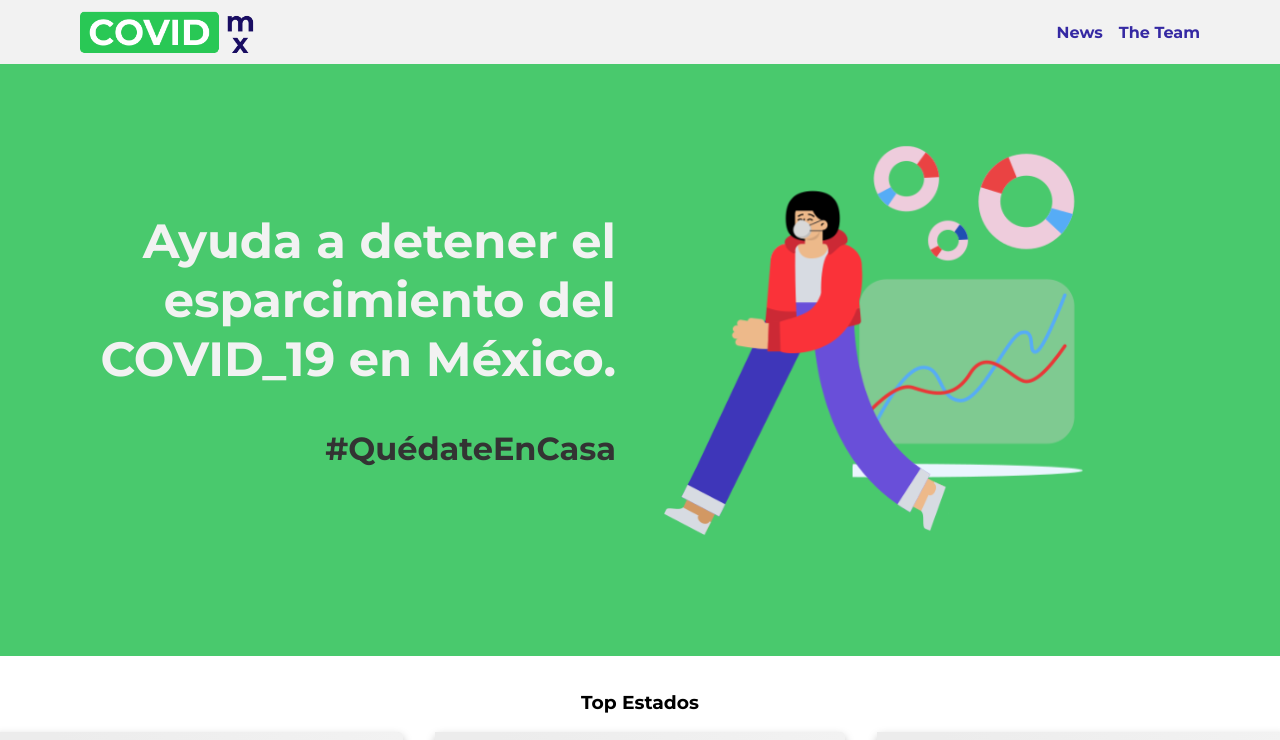
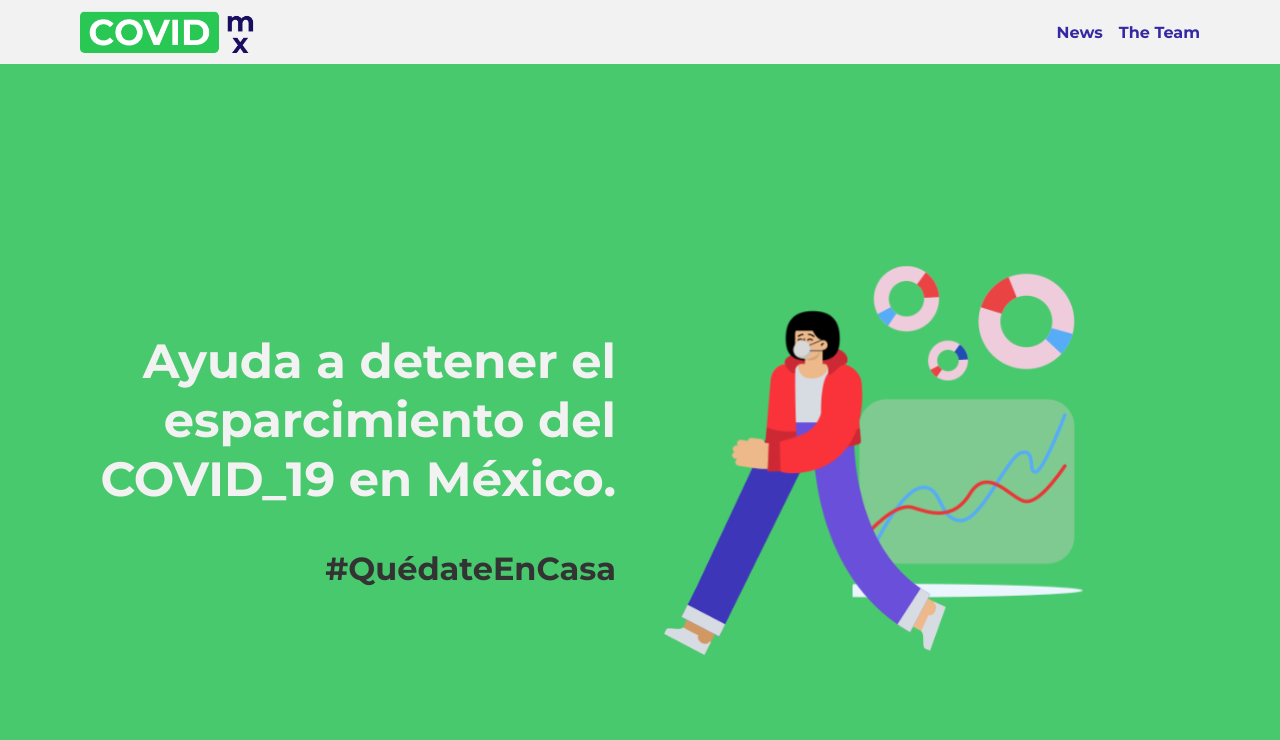
Before and after one commit to CovidMx/CovidMX-frontend, a React app: page / in a window 1280 px wide. Shown: the top 740 px of the page. Built offline with nearby package versions, Linux system fonts and the light colour scheme.

Commit message:
bottom separation

```diff
--- a/src/assets/styles/components/Header.scss
+++ b/src/assets/styles/components/Header.scss
@@ -10,6 +10,7 @@
   position: fixed;
   top: 0;
   width: 100%;
+  z-index: 100;
 
   &__logo {
     width: 175px;
--- a/src/assets/styles/components/Hero.scss
+++ b/src/assets/styles/components/Hero.scss
@@ -8,11 +8,25 @@
 .Hero__background {
     background-color: $primary-color;
     color: $ligth-color;
-    height: 80vh;
+    height: 110vh;
     width: inherit;
     display: flex;
     justify-content: center;
     align-items: center;
+    position: relative;
+    // padding-bottom: 10em;
+    z-index: 10;
+}
+
+.Hero__background::after {
+    content: '';
+    border-top-left-radius: 50% 100%;
+    border-top-right-radius: 50% 100%;
+    position: absolute;
+    bottom: 0;
+    width: 100%;
+    background: white;
+    height: 15%;
 }
 
 .Hero__content {
```
